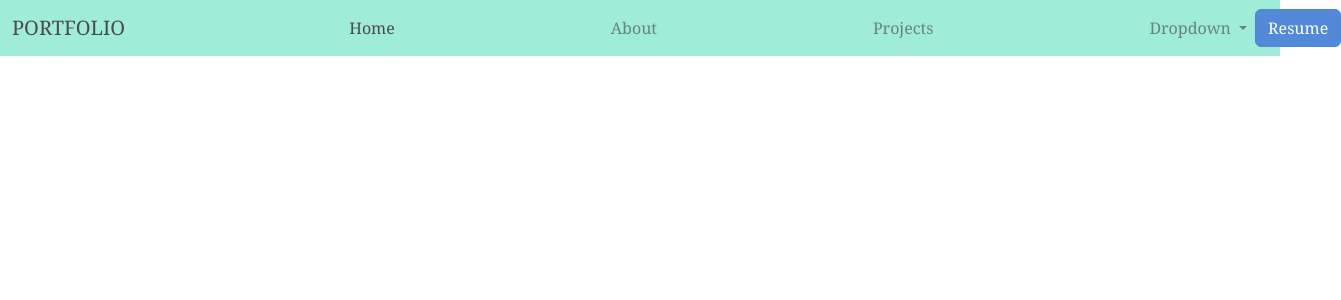
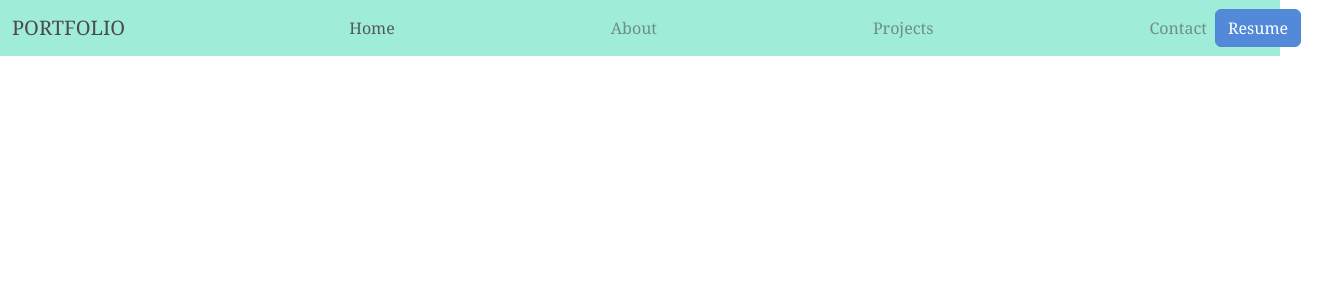
Before and after one commit to mthimkulu23/Angular-Portfolio, an Angular app: page / in a window 1280 px wide. Shown: the top 300 px of the page, 1341 px wide, since content can reach past the window. Built offline with nearby package versions, Linux system fonts and the light colour scheme.

Commit message:
remove the dropdown component replace contact on navbar

```diff
--- a/src/app/nav/nav.component.html
+++ b/src/app/nav/nav.component.html
@@ -17,16 +17,13 @@
         <li class="nav-item">
           <a class="nav-link" href="#">{{navbarpro [3]}}</a>
         </li>
-        <li class="nav-item dropdown">
-          <a class="nav-link dropdown-toggle" href="#" role="button" data-bs-toggle="dropdown" aria-expanded="false">
-           {{navbarpro [4]}}
-          </a>
-          <ul class="dropdown-menu">
-            <li><a class="dropdown-item" href="#">Action</a></li>
-            <li><a class="dropdown-item" href="#">Another action</a></li>
-            <li><hr class="dropdown-divider"></li>
-            <li><a class="dropdown-item" href="#">Something else here</a></li>
-          </ul>
+
+        <li class="nav-item">
+          <a class="nav-link" href="#">{{navbarpro [4]}}</a>
+        </li>
+
+
+
 
       </ul>
       <div class="btn-group">
--- a/src/app/nav/nav.component.scss
+++ b/src/app/nav/nav.component.scss
@@ -10,15 +10,18 @@ body{
 }
 
 
-.nav-item{
+.nav-item {
     margin-left: 200px;
     display: flex;
     justify-content: flex-end;
+    background-color: transparent;
+    border-radius: 20px;
+    opacity: 0.9;
+    transition: background-color 0.3s ease, opacity 0.3s ease, transform 0.3s ease;
+  }
 
-}
-
-.nav-item:hover{
-    background-color: white;
-    border-radius: 20px;
-
-}
+  .nav-item:hover {
+    background-color: #F3FEB8;
+    opacity: 0.9;
+    transform: scale(1.2);
+  }
--- a/src/app/nav/nav.component.ts
+++ b/src/app/nav/nav.component.ts
@@ -10,7 +10,7 @@ import { Component } from '@angular/core';
 export class NavComponent {
 home ='Home '
 navbarpro =[
-  'PORTFOLIO','Home', 'About', 'Projects', 'Dropdown' , 'Resume'
+  'PORTFOLIO','Home', 'About', 'Projects', 'Contact' , 'Resume'
 ]
 
 
```
